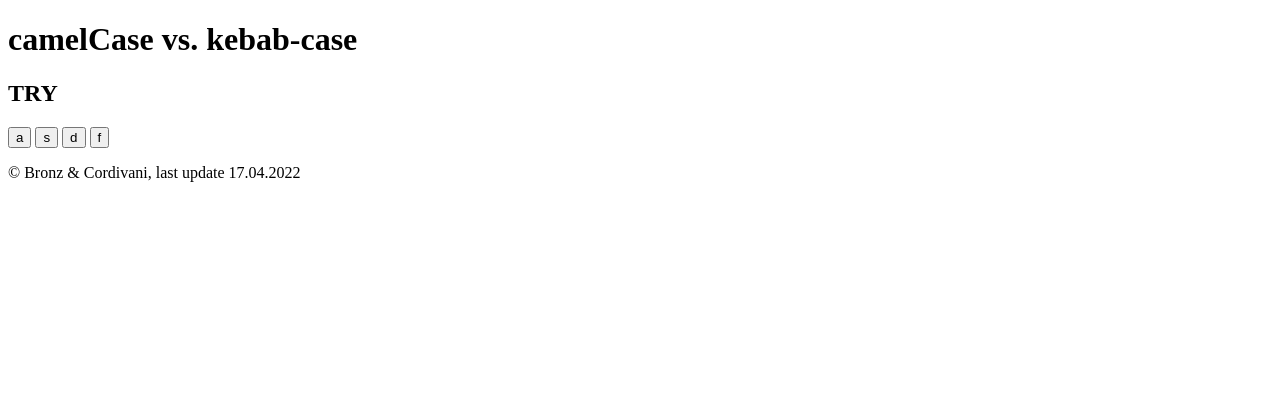
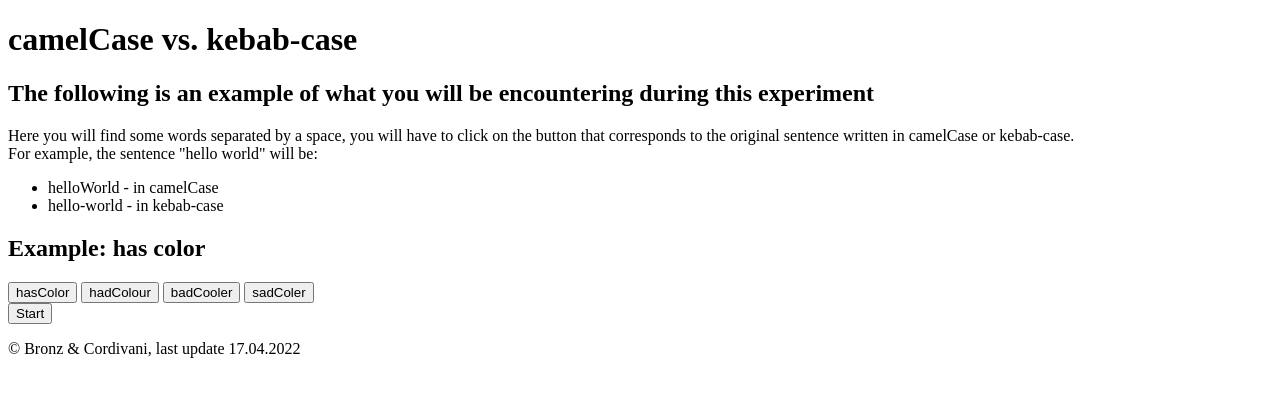
Before and after one commit to Alessio-Cordivani/camelCase_kebab-case, a website: page public/index.html in a window 1280 px wide. Drawn offline with Linux system fonts and the light colour scheme.

Commit message:
removed yarn and updated index

```diff
--- a/public/index.html
+++ b/public/index.html
@@ -14,15 +14,27 @@
         <header>
             <h1>camelCase vs. kebab-case</h1>
         </header>
-
+        <div id="instructions">
+            <h2>The following is an example of what you will be encountering during this experiment</h2>
+            <p>Here you will find some words separated by a space,
+                you will have to click on the button that corresponds to the original sentence
+                written in camelCase or kebab-case. <br>
+                For example, the sentence "hello world" will be:
+            </p>
+            <ul>
+                <li>helloWorld - in camelCase</li>
+                <li>hello-world - in kebab-case</li>
+            </ul>
+        </div>
         <main>
-            <h2 id="sentence">TRY</h2>
+            <h2 id="sentence"><strong>Example:</strong> has color</h2>
             <div>
-                <button id="1">a</button>
-                <button id="2">s</button>
-                <button id="3">d</button>
-                <button id="4">f</button>
+                <button id="1">hasColor</button>
+                <button id="2">hadColour</button>
+                <button id="3">badCooler</button>
+                <button id="4">sadColer</button>
             </div>
+            <button id="next">Start</button>
         </main>
 
         <footer>
@@ -30,7 +42,9 @@
         </footer>
 
         <script>
+            const list = [
 
+            ]
 
         </script>
 
```
Also changed, not shown: 1 other file.
